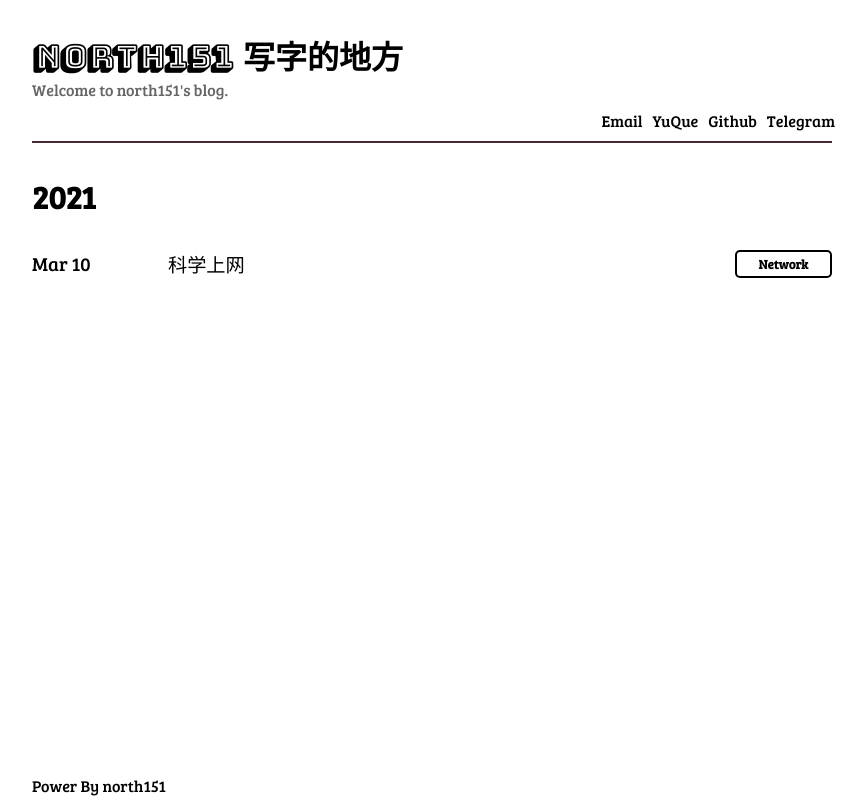
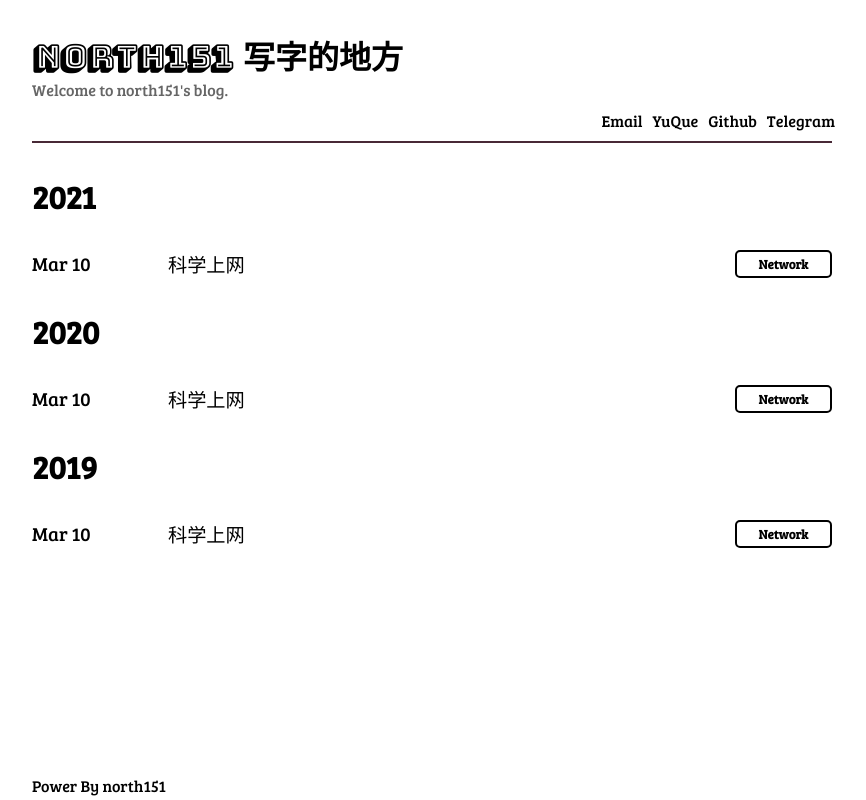
Before and after one commit to north151/north151.world-blog, a plain HTML site: page index.html in a window 1280 px wide. Shown: the whole page, without its empty margins (208-1074 px from the left). Drawn offline with Linux system fonts and the light colour scheme.

Commit message:
Update index.html

```diff
--- a/index.html
+++ b/index.html
@@ -32,6 +32,8 @@
 
 <body>
     <article>
+
+
         <!--页眉-->
         <header>
             <!--网页标题-->
@@ -66,9 +68,12 @@
 
 
         <main id="posts-list">
-            <!--2022年-->
+
+
+            <!--2021年-->
             <section>
                 <h1 class="site-date-catalog">2021</h1>
+
                 <!--文章-->
                 <div class="row posts-line">
                     <!--日期-->
@@ -86,6 +91,44 @@
                     </div>
                 </div>
 
+
+                 <h1 class="site-date-catalog">2020</h1>
+                <!--文章-->
+                <div class="row posts-line">
+                    <!--日期-->
+                    <div class="posts-date col-xs-3 col-sm-2"><time datetime="2021-04-10 13:43:00 UTC">Mar 10</time></div>
+                    <!--内容-->
+                    <div class="posts-title col-xs-9 col-sm-10">
+                        <div class="row">
+                            <!--标题-->
+                            <div class="col-xs-11 col-sm-10"><a href="https://github.com/north151/software-and-scripts/blob/main/README.md">科学上网</a></div>
+                            <!--标签-->
+                            <div class="col-xs-1 col-sm-2 posts-categories">
+                                <div class="posts-category"><a href="该类文章位置文件"><b>Network</b></a></div>
+                            </div>
+                        </div>
+                    </div>
+                </div>
+
+                 <h1 class="site-date-catalog">2019</h1>
+                <!--文章-->
+                <div class="row posts-line">
+                    <!--日期-->
+                    <div class="posts-date col-xs-3 col-sm-2"><time datetime="2021-04-10 13:43:00 UTC">Mar 10</time></div>
+                    <!--内容-->
+                    <div class="posts-title col-xs-9 col-sm-10">
+                        <div class="row">
+                            <!--标题-->
+                            <div class="col-xs-11 col-sm-10"><a href="https://github.com/north151/software-and-scripts/blob/main/README.md">科学上网</a></div>
+                            <!--标签-->
+                            <div class="col-xs-1 col-sm-2 posts-categories">
+                                <div class="posts-category"><a href="该类文章位置文件"><b>Network</b></a></div>
+                            </div>
+                        </div>
+                    </div>
+                </div>
+
+
             </section>
 
 
```
